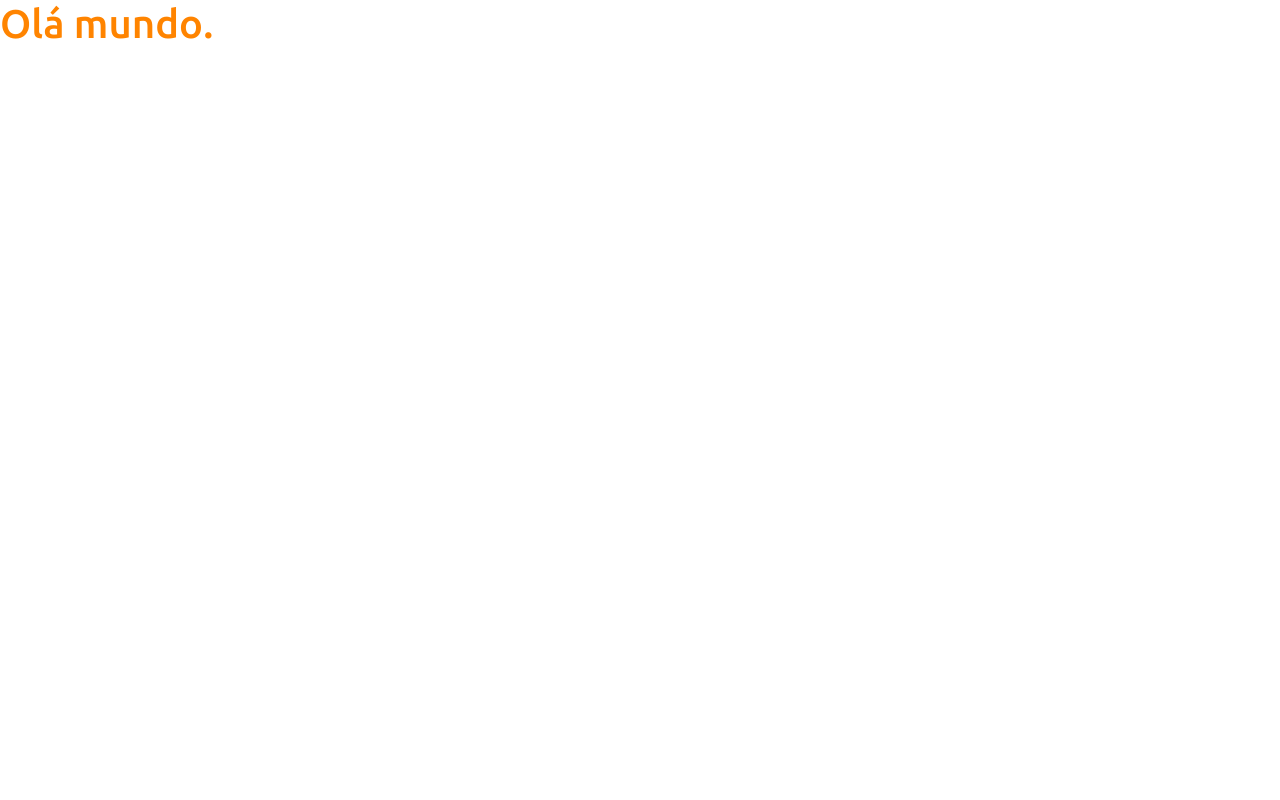
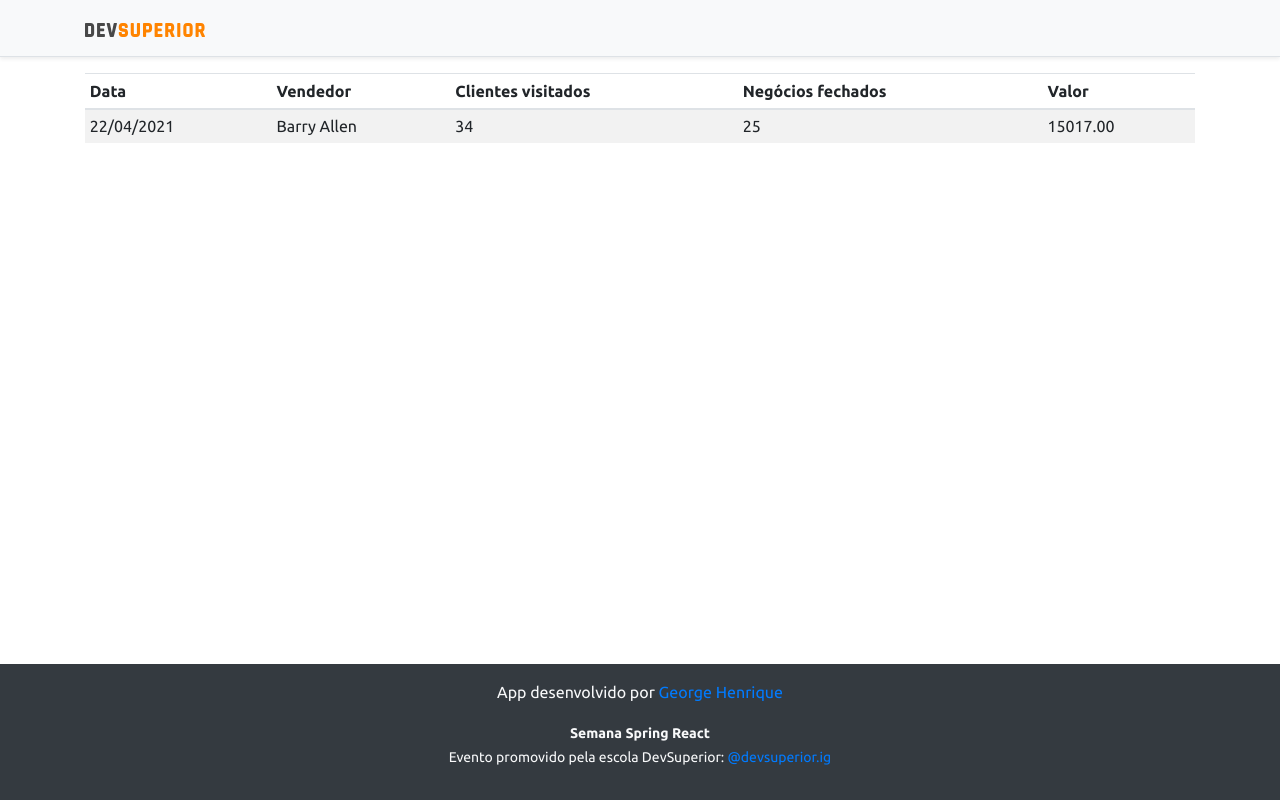
Before and after one commit to GeorgeHenriqueGH/Bootcamp-DevSuperior-Java-React, a React (Create React App) app in the folder frontend/: page / in a window 1280 px wide. Built offline with nearby package versions, Linux system fonts and the light colour scheme.

Commit message:
Basic static components

```diff
--- a/frontend/src/App.tsx
+++ b/frontend/src/App.tsx
@@ -1,9 +1,15 @@
-function App() {
-  return (
-    <div>
-      <h1 className="text-primary">Olá mundo.</h1>
+import DataTable from "components/DataTable";
+import Footer from "components/Footer";
+import NavBar from "components/NavBar";
+
+const App = () => {
+  return (<>
+    <NavBar></NavBar>
+    <div className="container">
+      <DataTable></DataTable>
     </div>
-  );
+    <Footer></Footer>
+  </>);
 }
 
 export default App;
--- /dev/null
+++ b/frontend/src/components/DataTable/index.tsx
@@ -0,0 +1,28 @@
+const DataTable = () => {
+    return (
+        <div className="table-responsive">
+            <table className="table table-striped table-sm">
+                <thead>
+                    <tr>
+                        <th>Data</th>
+                        <th>Vendedor</th>
+                        <th>Clientes visitados</th>
+                        <th>Negócios fechados</th>
+                        <th>Valor</th>
+                    </tr>
+                </thead>
+                <tbody>
+                    <tr>
+                        <td>22/04/2021</td>
+                        <td>Barry Allen</td>
+                        <td>34</td>
+                        <td>25</td>
+                        <td>15017.00</td>
+                    </tr>
+                </tbody>
+            </table>
+        </div>
+    );
+}
+
+export default DataTable;
--- /dev/null
+++ b/frontend/src/components/Footer/index.tsx
@@ -0,0 +1,12 @@
+const Footer = () => {
+    return (
+        <footer className="footer mt-auto py-3 bg-dark">
+            <div className="container">
+                <p className="text-light">App desenvolvido por <a href="https://github.com/GeorgeHenriqueGH" target="_blank" rel="noreferrer">George Henrique</a></p>
+                <p className="text-light"><small><strong>Semana Spring React</strong><br />Evento promovido pela escola DevSuperior: <a href="https://instagram.com/devsuperior.ig" target="_blank" rel="noreferrer">@devsuperior.ig</a></small></p>
+            </div>
+        </footer>
+    );
+}
+
+export default Footer;
--- /dev/null
+++ b/frontend/src/components/NavBar/index.tsx
@@ -0,0 +1,15 @@
+import ImgDsDark from "assets/img/ds-dark.svg";
+
+const NavBar = () => {
+    return (
+        <div className="d-flex flex-column flex-md-row align-items-center p-3 px-md-4 mb-3 bg-light border-bottom shadow-sm">
+            <div className="container">
+                <nav className="my-2 my-md-0 mr-md-3">
+                    <img src={ImgDsDark} alt="DevSuperior" width="120" />
+                </nav>
+            </div>
+        </div>
+    );
+}
+
+export default NavBar;
```
Also changed, not shown: frontend/src/assets/img/ds-dark.svg (added).
